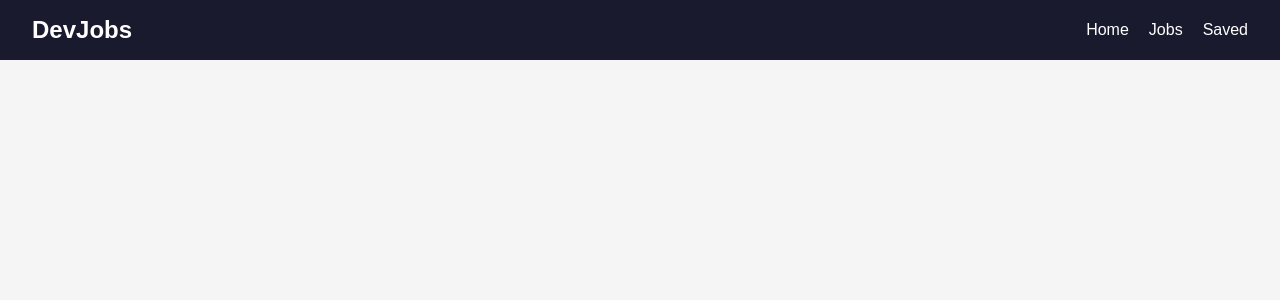
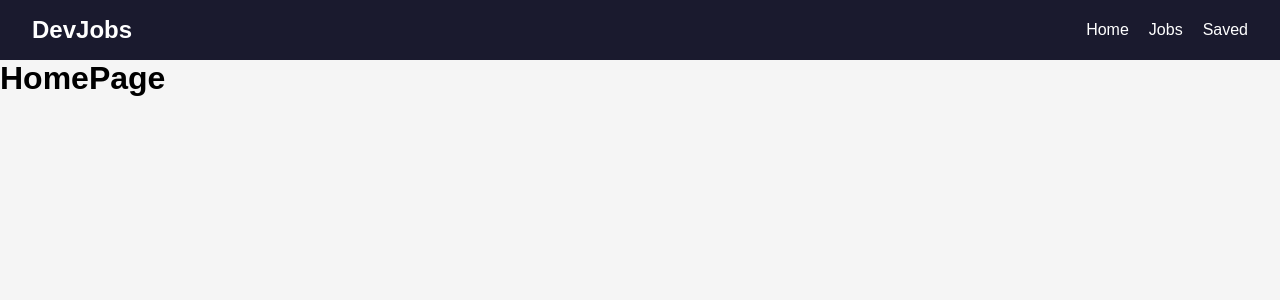
Before and after one commit to GauravSingh003/devjobs, a React (Vite) app: page / in a window 1280 px wide. Shown: the top 300 px of the page. Built offline with nearby package versions, Linux system fonts and the light colour scheme.

Commit message:
feat: React Router and pages setup

```diff
--- a/src/App.jsx
+++ b/src/App.jsx
@@ -1,12 +1,20 @@
-import React from 'react'
+import { Routes, Route } from "react-router-dom";
 import Navbar from './Components/Navbar';
+import HomePage from './pages/HomePage';
+import JobsPage from './pages/JobsPage';
+import SavedPage from './pages/SavedPage';
 
 const App = () => {
-  return (
-    <div>
-        <Navbar />
-    </div>
-  )
+    return (
+        <div>
+            <Navbar />
+            <Routes>
+                <Route path="/" element={<HomePage />} />
+                <Route path="/jobs" element={<JobsPage />} />
+                <Route path="saved/" element={<SavedPage />} />
+            </Routes>
+        </div>
+    )
 }
 
 export default App;
```
